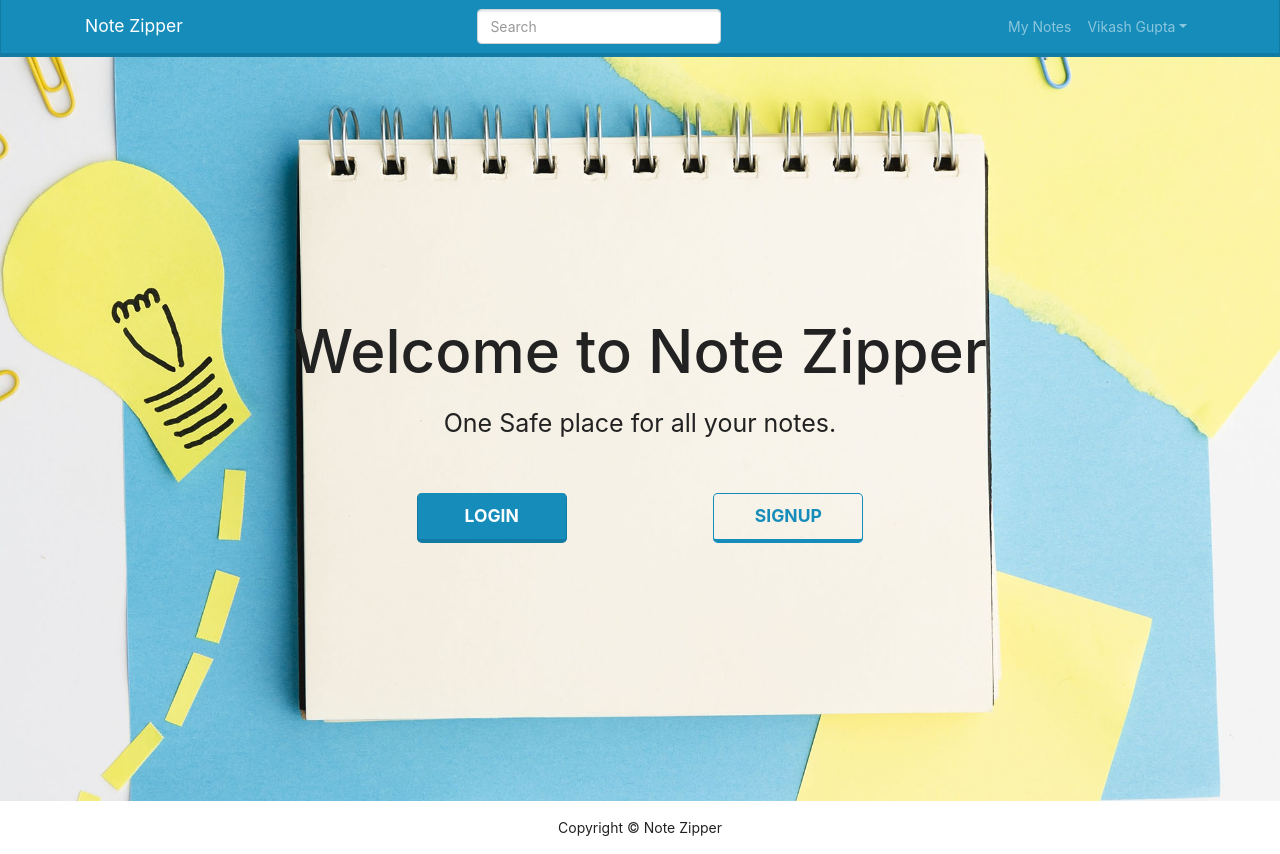
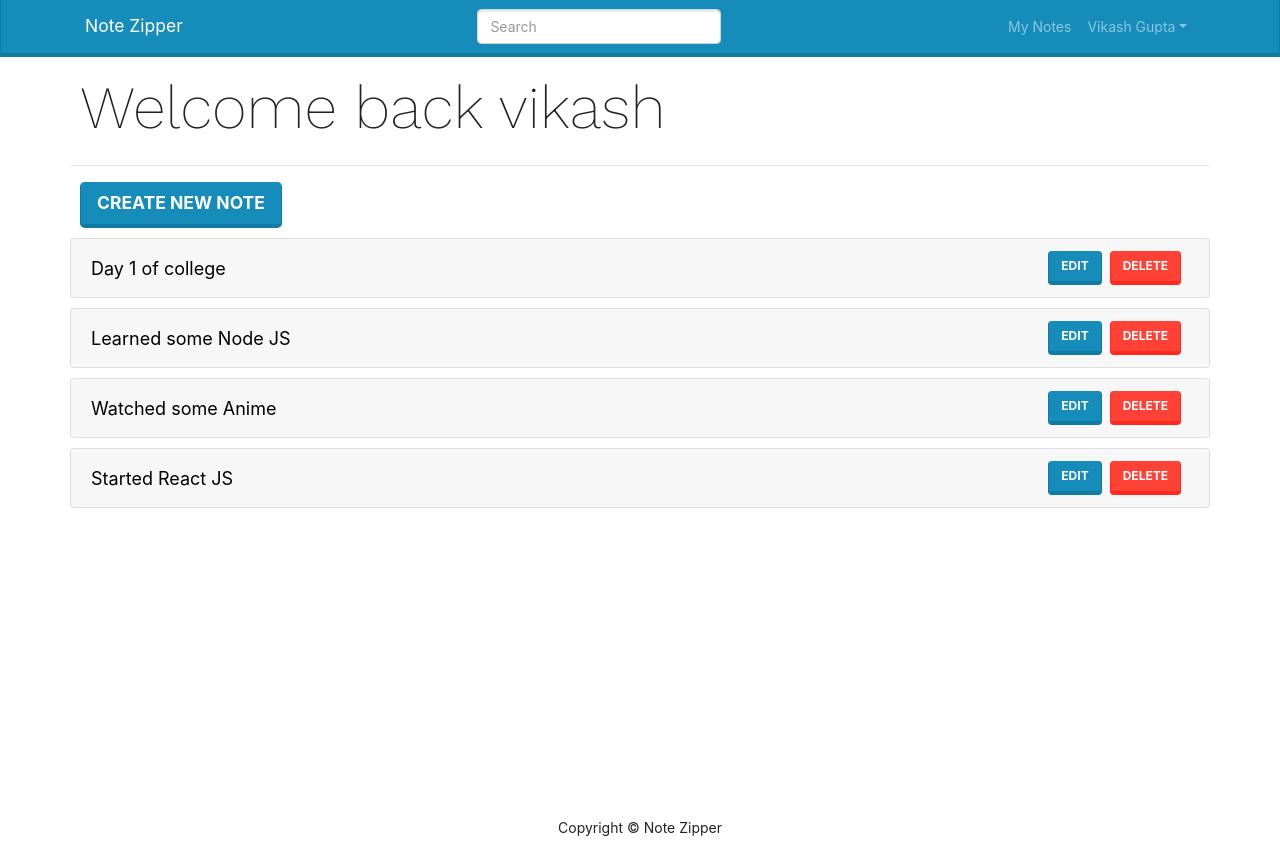
Before and after one commit to vikash-sde/mern-notezipper-app, a React (Create React App) app in the folder frontend/: page /mynotes in a window 1280 px wide. Built offline with nearby package versions, Linux system fonts and the light colour scheme.

Commit message:
frontend update routing and different screen

```diff
--- a/frontend/package.json
+++ b/frontend/package.json
@@ -7,8 +7,9 @@
     "@testing-library/react": "^12.1.2",
     "@testing-library/user-event": "^13.5.0",
     "react": "^17.0.2",
-    "react-bootstrap": "^2.1.2",
+    "react-bootstrap": "^1.4.0",
     "react-dom": "^17.0.2",
+    "react-router-dom": "^5.2.0",
     "react-scripts": "5.0.0",
     "web-vitals": "^2.1.4"
   },
--- a/frontend/src/App.js
+++ b/frontend/src/App.js
@@ -1,17 +1,23 @@
 import "./App.css";
-import Footer from "./components/Footer";
-import Header from "./components/Header";
+import {
+  BrowserRouter, Route
+} from "react-router-dom";
+//components
+import Footer from "./components/Footer/Footer";
+import Header from "./components/Header/Header";
 import LandingPage from "./screens/LandingPage/LandingPage";
+import MyNotes from "./screens/MyNotes/MyNotes";
 
 function App() {
   return (
-    <>
+    <BrowserRouter >
       <Header />
       <main >
-        <LandingPage />
+        <Route exact path='/' component={LandingPage} />
+        <Route exact path='/mynotes' component={MyNotes} />
       </main>
       <Footer />
-    </>
+    </BrowserRouter>
   );
 }
 
--- a/frontend/src/components/Header.js
+++ b/frontend/src/components/Header/Header.js
@@ -7,11 +7,16 @@
   Navbar,
   NavDropdown,
 } from "react-bootstrap";
+import { Link } from "react-router-dom";
 const Header = () => {
   return (
     <Navbar bg="primary" expand="lg" variant="dark">
       <Container>
-        <Navbar.Brand href="/">Note Zipper</Navbar.Brand>
+        <Navbar.Brand href="/">
+          <Link to="/">
+            Note Zipper
+          </Link>
+        </Navbar.Brand>
         <Navbar.Toggle aria-controls="navbarScroll" />
         <Navbar.Collapse id="navbarScroll">
           <Nav className="m-auto">
@@ -29,7 +34,10 @@
             style={{ maxHeight: "100px" }}
             navbarScroll
           >
-            <Nav.Link href="#action1">My Notes</Nav.Link>
+            <Nav.Link href="/mynotes">
+              <Link to="/mynotes">
+                My Notes
+              </Link></Nav.Link>
             <NavDropdown title="Vikash Gupta" id="navbarScrollingDropdown">
               <NavDropdown.Item href="#action3">My Profile</NavDropdown.Item>
 
--- /dev/null
+++ b/frontend/src/components/MainScreen/MainScreen.js
@@ -0,0 +1,25 @@
+import React from 'react'
+import { Container, Row } from 'react-bootstrap'
+import './mainscreen.css'
+
+const MainScreen = ({ title, children }) => {
+    return (
+        <div className='main_back'>
+            <Container>
+                <Row>
+                    <div className="page">
+                        {
+                            title && <>
+                                <h1 className="heading">{title}</h1>
+                                <hr />
+                            </>
+                        }
+                        {children}
+                    </div>
+                </Row>
+            </Container>
+        </div>
+    )
+}
+
+export default MainScreen
--- /dev/null
+++ b/frontend/src/components/MainScreen/mainscreen.css
@@ -0,0 +1,24 @@
+@import url("https://fonts.googleapis.com/css2?family=Work+Sans:wght@200&display=swap");
+
+.main_back {
+  min-height: 93vh;
+  display: flex;
+  padding: 10px 0;
+}
+
+.page {
+  width: 100%;
+}
+.heading {
+  font-size: 60px;
+  font-family: "Work Sans", sans-serif;
+  padding: 5px 10px;
+}
+
+@media only screen and (max-width: 600px) {
+  .heading {
+    font-size: 30px;
+    display: flex;
+    justify-content: center;
+  }
+}
--- /dev/null
+++ b/frontend/src/data/notes.js
@@ -0,0 +1,30 @@
+const notes = [
+  {
+    _id: "1",
+    title: "Day 1 of college",
+    content:
+      "I made a few new friends and introduced myself to a lot of new teachers.",
+    category: "College",
+  },
+  {
+    _id: "2",
+    title: "Learned some Node JS",
+    content: "Learned how to create a server in node JS and my first API",
+    category: "Learning",
+  },
+  {
+    _id: "3",
+    title: "Watched some Anime",
+    content: "Finished 2 seasons of Attack on Titan and My Hero academia.",
+    category: "Entertainment",
+  },
+  {
+    _id: 4,
+    title: "Started React JS",
+    content:
+      "Made my first App in React JS, feels awesome to learn something new. I aim to be a full stack dev someday",
+    category: "Learning",
+  },
+];
+
+module.exports = notes;
--- /dev/null
+++ b/frontend/src/screens/MyNotes/MyNotes.js
@@ -0,0 +1,73 @@
+import React from "react";
+import { Accordion, Badge, Button, Card } from "react-bootstrap";
+import { Link } from "react-router-dom";
+import MainScreen from "../../components/MainScreen/MainScreen";
+import notes from "../../data/notes";
+
+const MyNotes = () => {
+  const deleteHandler = () => {
+    if (window.confirm("Are you sure you want to delete ?")) {
+    }
+  };
+  return (
+    <MainScreen title="Welcome back vikash">
+      <Link to="/createnote">
+        <Button style={{ marginLeft: "10px", maringBottom: "6px" }} size="lg">
+          Create New Note
+        </Button>
+      </Link>
+      {notes.map((note) => (
+        <Accordion>
+          <Card style={{ marginTop: "10px" }}>
+            <Card.Header style={{ display: "flex" }}>
+              <span
+                style={{
+                  color: "black",
+                  textDecoration: "none",
+                  flex: 1,
+                  cursor: "pointer",
+                  alignSelf: "center",
+                  fontSize: "18px",
+                }}
+              >
+                <Accordion.Toggle eventKey="0" as={Card.Text} variant="link">
+                  {note.title}
+                </Accordion.Toggle>
+              </span>
+
+              <div>
+                <Button href={`/note/${note._id}`}>Edit</Button>
+                <Button
+                  variant="danger"
+                  className="mx-2"
+                  onClick={() => deleteHandler(note._id)}
+                >
+                  Delete
+                </Button>
+              </div>
+            </Card.Header>
+
+            <Accordion.Collapse eventKey="0">
+              <Card.Body>
+                <h4>
+                  <Badge variant='success'>
+                    Category - {note.category}
+                  </Badge>
+                </h4>
+                <blockquote className="blockquote mb-0">
+                  <p>{note.content}</p>
+                  <footer className="blockquote-footer">
+                    Created on - date{" "}
+                    <cite title="Source Title">Source Title</cite>
+                  </footer>
+                </blockquote>
+              </Card.Body>
+            </Accordion.Collapse>
+          </Card>
+        </Accordion>
+      ))}
+    </MainScreen>
+  );
+};
+
+export default MyNotes;
```
Also changed, not shown: frontend/src/components/Footer/Footer.js (renamed from frontend/src/components/Footer.js), frontend/src/screens/MyNotes/mynotes.css (added), 1 other file (tests, documents, lock files or other folders).
